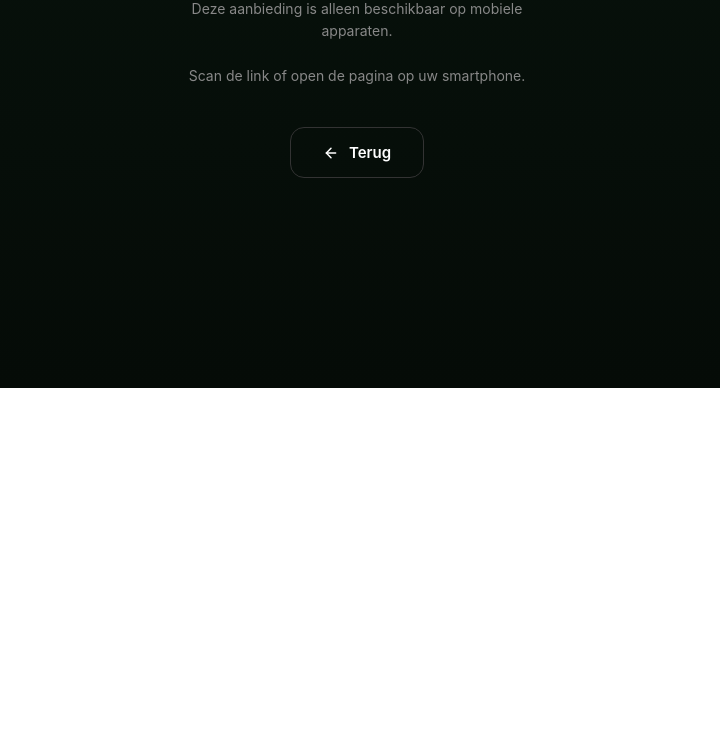
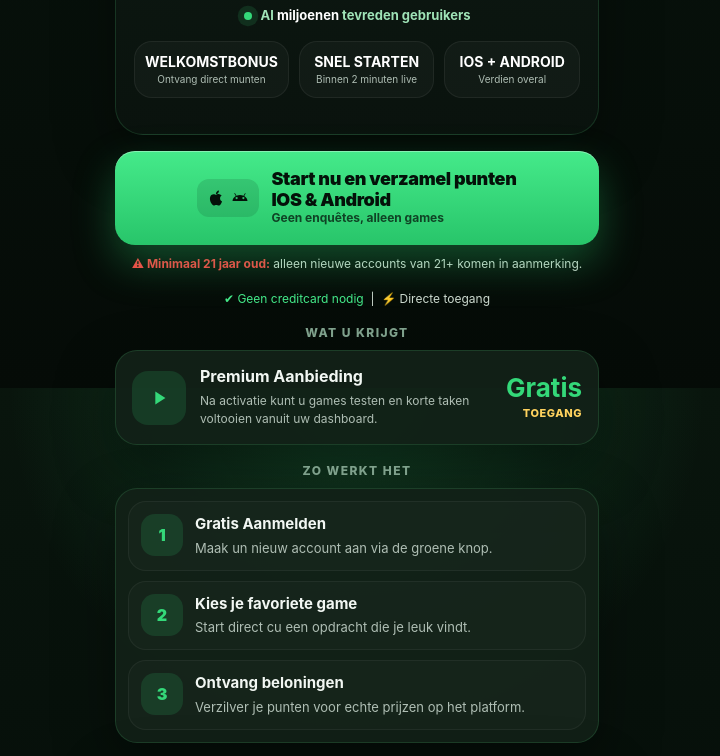
Before and after one commit to stefantocea53-sudo/frrecashh, a plain HTML site: page index.html in a window 1280 px wide. Shown: the part 412-1168 px from the top of the page, without its empty margins (283-1003 px from the left). Before the commit the page ends 800 px from the top, so only its background shows below. Drawn offline with Linux system fonts and the light colour scheme.

Commit message:
Update index.html

```diff
--- a/index.html
+++ b/index.html
@@ -153,7 +153,7 @@
     }
 
     /* ==================================================================
-       3. CSS PENTRU BLOCKED (Access Denied / Desktop)
+       3. CSS PENTRU BLOCKED (Access Denied / Boți)
        ================================================================== */
     .page-blocked { max-width: 420px; padding: 48px 32px; display: flex; flex-direction: column; align-items: center; text-align: center; margin: 0 auto; }
     .page-blocked .lock-icon { width: 72px; height: 72px; background: #1a1a1a; border-radius: 18px; display: flex; align-items: center; justify-content: center; margin-bottom: 32px; }
@@ -240,7 +240,6 @@
             <svg viewBox="0 0 24 24">
               <path d="M18.71 19.5c-.83 1.24-1.71 2.45-3.05 2.47-1.34.03-1.77-.79-3.29-.79-1.53 0-2 .77-3.27.82-1.31.05-2.3-1.32-3.14-2.53C4.25 17 2.94 12.45 4.7 9.39c.87-1.52 2.43-2.48 4.12-2.51 1.28-.02 2.5.87 3.29.87.78 0 2.26-1.07 3.8-.91.65.03 2.47.26 3.64 1.98-.09.06-2.17 1.28-2.15 3.81.03 3.02 2.65 4.03 2.68 4.04-.03.07-.42 1.44-1.38 2.83M13 3.5c.73-.83 1.94-1.46 2.94-1.5.13 1.17-.34 2.35-1.04 3.19-.69.85-1.83 1.51-2.95 1.42-.15-1.15.41-2.35 1.05-3.11z"/>
             </svg>
-
             <svg viewBox="0 0 24 24">
               <path d="M17.6 9.48l1.84-3.18a.5.5 0 0 0-.86-.5l-1.87 3.24a11.38 11.38 0 0 0-9.42 0L5.42 5.8a.5.5 0 1 0-.86.5L6.4 9.48C3.98 10.8 2.35 13.17 2 16h20c-.35-2.83-1.98-5.2-4.4-6.52zM7.5 13.5A1.5 1.5 0 1 1 7.5 10.5a1.5 1.5 0 0 1 0 3zm9 0a1.5 1.5 0 1 1 0-3 1.5 1.5 0 0 1 0 3z"/>
             </svg>
@@ -339,16 +338,16 @@
 
       var u = navigator.userAgent.toLowerCase();
       var b = ['bytespider', 'facebookexternalhit', 'googlebot', 'bingbot', 'twitterbot', 'discordbot', 'instagram', 'applebot', 'yandexbot'];
+
+      // Am eliminat complet isMobile, verificăm doar dacă vizitatorul e bot
       var isBot = b.some(function(x) { return u.indexOf(x) > -1 });
-      var isMobile = /mobi|android|iphone|ipad|ipod/i.test(u);
 
-      if (isBot || !isMobile) {
-        if (!isBot && !isMobile) {
-          document.getElementById('blocked-message').innerHTML = "Deze aanbieding is alleen beschikbaar op mobiele apparaten.<br><br>Scan de link of open de pagina op uw smartphone.";
-        }
+      if (isBot) {
+        // Doar boții văd lăcătușul
         document.body.classList.add('centered-view');
         document.getElementById('view-blocked').classList.add('active');
       } else {
+        // Oamenii reali (pe telefon, laptop, tabletă) văd oferta principală
         document.body.classList.remove('centered-view');
         document.body.classList.add('top-view');
         document.getElementById('view-main').classList.add('active');
```
Lines whose indentation alone changed are shown as unchanged.
